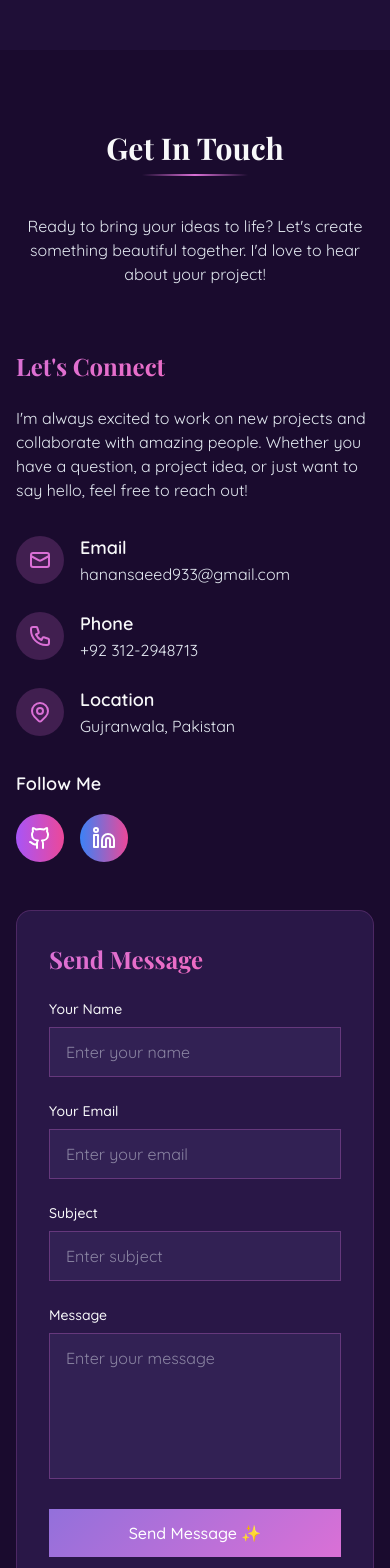
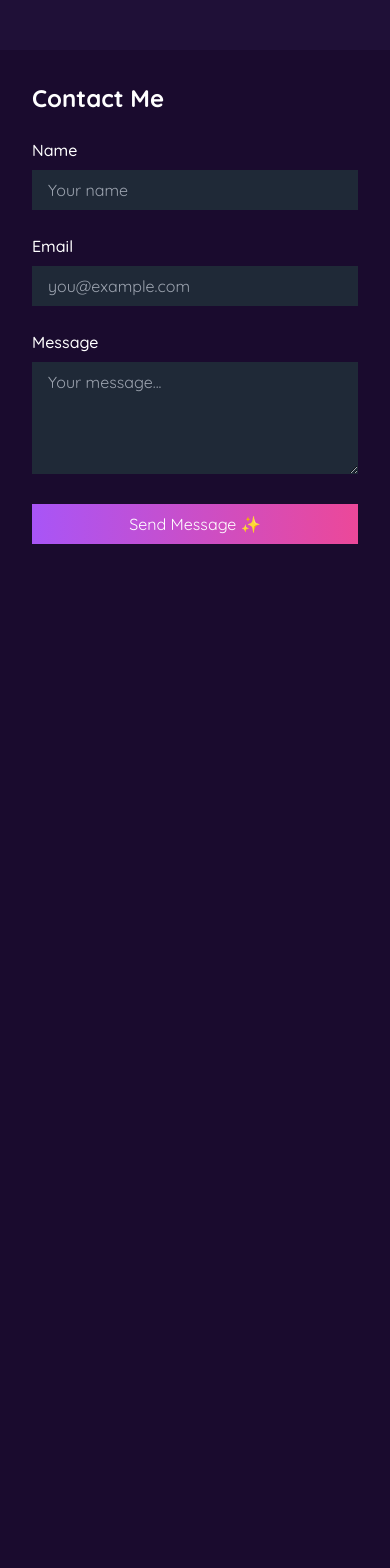
Before and after one commit to Ha-n-an/Portfolio, a Next.js app: page / in a window 390 px wide. Shown: the part 6340-7908 px from the top of the page. After the commit the page ends 6916 px from the top, so only its background shows below. Built offline with nearby package versions, Linux system fonts and the light colour scheme.

Commit message:
Update contact form with Formspree and inline thank you message

```diff
--- a/components/contact.tsx
+++ b/components/contact.tsx
@@ -1,242 +1,324 @@
-"use client"
+// "use client"
 
-import type React from "react"
-import { useState } from "react"
-import { Github, Linkedin } from "lucide-react"
+// import type React from "react"
+// import { useState } from "react"
+// import { Github, Linkedin } from "lucide-react"
+
+// export default function Contact() {
+//   const [formData, setFormData] = useState({
+//     name: "",
+//     email: "",
+//     subject: "",
+//     message: "",
+//   })
+//   const [showSuccess, setShowSuccess] = useState(false)
+
+//   const handleChange = (e: React.ChangeEvent<HTMLInputElement | HTMLTextAreaElement>) => {
+//     setFormData({
+//       ...formData,
+//       [e.target.name]: e.target.value,
+//     })
+//   }
+
+//   const handleSubmit = (e: React.FormEvent) => {
+//     e.preventDefault()
+//     // Here you would typically send the form data to your backend
+//     console.log("Form submitted:", formData)
+//     setShowSuccess(true)
+//     setTimeout(() => setShowSuccess(false), 5000)
+//     setFormData({ name: "", email: "", subject: "", message: "" })
+//   }
+
+//   return (
+//     <section id="contact" className="py-20 bg-midnight relative">
+//       <div className="container mx-auto px-4 md:px-8">
+//         <div className="text-center mb-16">
+//           <h2 className="text-3xl md:text-4xl font-bold mb-4 font-display section-title">Get In Touch</h2>
+//           <p className="text-stardust max-w-2xl mx-auto mt-8">
+//             Ready to bring your ideas to life? Let's create something beautiful together. I'd love to hear about your
+//             project!
+//           </p>
+//         </div>
+
+//         <div className="grid grid-cols-1 lg:grid-cols-2 gap-12">
+//           {/* Contact Information */}
+//           <div>
+//             <h3 className="text-2xl font-bold mb-6 gradient-text font-display">Let's Connect</h3>
+//             <p className="text-stardust mb-8">
+//               I'm always excited to work on new projects and collaborate with amazing people. Whether you have a
+//               question, a project idea, or just want to say hello, feel free to reach out!
+//             </p>
+
+//             <div className="space-y-6">
+//               <div className="flex items-center space-x-4">
+//                 <div className="w-12 h-12 bg-orchid/20 rounded-full flex items-center justify-center">
+//                   <svg
+//                     className="w-6 h-6 text-orchid contact-icon"
+//                     fill="none"
+//                     stroke="currentColor"
+//                     viewBox="0 0 24 24"
+//                   >
+//                     <path
+//                       strokeLinecap="round"
+//                       strokeLinejoin="round"
+//                       strokeWidth="2"
+//                       d="M3 8l7.89 4.26a2 2 0 002.22 0L21 8M5 19h14a2 2 0 002-2V7a2 2 0 00-2-2H5a2 2 0 00-2 2v10a2 2 0 002 2z"
+//                     />
+//                   </svg>
+//                 </div>
+//                 <div>
+//                   <h4 className="text-lg font-semibold text-starlight">Email</h4>
+//                   <p className="text-stardust">hanansaeed933@gmail.com</p>
+//                 </div>
+//               </div>
+
+//               <div className="flex items-center space-x-4">
+//                 <div className="w-12 h-12 bg-orchid/20 rounded-full flex items-center justify-center">
+//                   <svg
+//                     className="w-6 h-6 text-orchid contact-icon"
+//                     fill="none"
+//                     stroke="currentColor"
+//                     viewBox="0 0 24 24"
+//                   >
+//                     <path
+//                       strokeLinecap="round"
+//                       strokeLinejoin="round"
+//                       strokeWidth="2"
+//                       d="M3 5a2 2 0 012-2h3.28a1 1 0 01.948.684l1.498 4.493a1 1 0 01-.502 1.21l-2.257 1.13a11.042 11.042 0 005.516 5.516l1.13-2.257a1 1 0 011.21-.502l4.493 1.498a1 1 0 01.684.949V19a2 2 0 01-2 2h-1C9.716 21 3 14.284 3 6V5z"
+//                     />
+//                   </svg>
+//                 </div>
+//                 <div>
+//                   <h4 className="text-lg font-semibold text-starlight">Phone</h4>
+//                   <p className="text-stardust">+92 312-2948713</p>
+//                 </div>
+//               </div>
+
+//               <div className="flex items-center space-x-4">
+//                 <div className="w-12 h-12 bg-orchid/20 rounded-full flex items-center justify-center">
+//                   <svg
+//                     className="w-6 h-6 text-orchid contact-icon"
+//                     fill="none"
+//                     stroke="currentColor"
+//                     viewBox="0 0 24 24"
+//                   >
+//                     <path
+//                       strokeLinecap="round"
+//                       strokeLinejoin="round"
+//                       strokeWidth="2"
+//                       d="M17.657 16.657L13.414 20.9a1.998 1.998 0 01-2.827 0l-4.244-4.243a8 8 0 1111.314 0z"
+//                     />
+//                     <path
+//                       strokeLinecap="round"
+//                       strokeLinejoin="round"
+//                       strokeWidth="2"
+//                       d="M15 11a3 3 0 11-6 0 3 3 0 016 0z"
+//                     />
+//                   </svg>
+//                 </div>
+//                 <div>
+//                   <h4 className="text-lg font-semibold text-starlight">Location</h4>
+//                   <p className="text-stardust">Gujranwala, Pakistan</p>
+//                 </div>
+//               </div>
+//             </div>
+
+//             {/* Social Links */}
+//             <div className="mt-8">
+//               <h4 className="text-lg font-semibold mb-4 text-starlight">Follow Me</h4>
+//               <div className="flex space-x-4">
+//                 <a
+//       href="https://github.com/Ha-n-an"
+//       target="_blank"
+//       rel="noopener noreferrer"
+//       className="w-12 h-12 bg-gradient-to-r from-purple-500 to-pink-500 rounded-full flex items-center justify-center hover:scale-110 transition-transform"
+//     >
+//       <Github className="w-6 h-6 text-white" />
+//     </a>
+//     <a
+//       href="https://www.linkedin.com/in/hanan-saeed-76013a247"
+//       target="_blank"
+//       rel="noopener noreferrer"
+//       className="w-12 h-12 bg-gradient-to-r from-blue-500 to-pink-500 rounded-full flex items-center justify-center hover:scale-110 transition-transform"
+//     >
+//       <Linkedin className="w-6 h-6 text-white" />
+//     </a>
+
+//               </div>
+//             </div>
+//           </div>
+
+//           {/* Contact Form */}
+//           <div className="card p-8 border border-orchid/20">
+//             <h3 className="text-2xl font-bold mb-6 gradient-text font-display">Send Message</h3>
+
+//             {showSuccess && (
+//               <div className="success-message" style={{ display: "block" }}>
+//                 <p>Thank you for your message! I'll get back to you soon. 💜</p>
+//               </div>
+//             )}
+
+//            <form
+//   action="https://formspree.io/f/mzzvzleg"
+//   method="POST"
+//   className="space-y-6"
+// >
+//   <div className="grid grid-cols-1 md:grid-cols-2 gap-6">
+//     <div>
+//       <label htmlFor="name" className="block text-sm font-medium text-starlight mb-2">
+//         Your Name
+//       </label>
+//       <input
+//         type="text"
+//         id="name"
+//         name="name"
+//         required
+//         className="form-input w-full px-4 py-3 rounded-lg"
+//         placeholder="Enter your name"
+//       />
+//     </div>
+//     <div>
+//       <label htmlFor="email" className="block text-sm font-medium text-starlight mb-2">
+//         Your Email
+//       </label>
+//       <input
+//         type="email"
+//         id="email"
+//         name="email"
+//         required
+//         className="form-input w-full px-4 py-3 rounded-lg"
+//         placeholder="Enter your email"
+//       />
+//     </div>
+//   </div>
+
+//   <div>
+//     <label htmlFor="subject" className="block text-sm font-medium text-starlight mb-2">
+//       Subject
+//     </label>
+//     <input
+//       type="text"
+//       id="subject"
+//       name="subject"
+//       required
+//       className="form-input w-full px-4 py-3 rounded-lg"
+//       placeholder="Enter subject"
+//     />
+//   </div>
+
+//   <div>
+//     <label htmlFor="message" className="block text-sm font-medium text-starlight mb-2">
+//       Message
+//     </label>
+//     <textarea
+//       id="message"
+//       name="message"
+//       required
+//       rows={5}
+//       className="form-input w-full px-4 py-3 rounded-lg resize-none"
+//       placeholder="Enter your message"
+//         />
+//         </div>
+
+//             <button type="submit" className="btn-gradient w-full px-6 py-3 rounded-lg font-medium">
+//           Send Message ✨
+//           </button>
+//         </form>
+//           </div>
+//         </div>
+//       </div>
+//       {/* Footer */}
+//       <div className="mt-20 pt-8 border-t border-orchid/20 text-center">
+//         <p className="text-stardust">
+//           © 2025 All rights reserved by <span className="gradient-text font-semibold">Hanan Saeed</span>
+//         </p>
+//       </div>
+//     </section>
+//   )
+// }
+import { useState } from "react";
+import { CardContent } from "@/components/ui/card";
 
 export default function Contact() {
-  const [formData, setFormData] = useState({
-    name: "",
-    email: "",
-    subject: "",
-    message: "",
-  })
-  const [showSuccess, setShowSuccess] = useState(false)
+  const [submitted, setSubmitted] = useState(false);
 
-  const handleChange = (e: React.ChangeEvent<HTMLInputElement | HTMLTextAreaElement>) => {
-    setFormData({
-      ...formData,
-      [e.target.name]: e.target.value,
-    })
+  const handleSubmit = async (e) => {
+    e.preventDefault();
+    const form = e.target;
+    const data = new FormData(form);
+
+    const res = await fetch("https://formspree.io/f/mzzvzleg", {
+      method: "POST",
+      body: data,
+      headers: {
+        Accept: "application/json",
+      },
+    });
+
+    if (res.ok) {
+      setSubmitted(true);
+      form.reset();
     }
-
-  const handleSubmit = (e: React.FormEvent) => {
-    e.preventDefault()
-    // Here you would typically send the form data to your backend
-    console.log("Form submitted:", formData)
-    setShowSuccess(true)
-    setTimeout(() => setShowSuccess(false), 5000)
-    setFormData({ name: "", email: "", subject: "", message: "" })
-  }
+  };
 
   return (
-    <section id="contact" className="py-20 bg-midnight relative">
-      <div className="container mx-auto px-4 md:px-8">
-        <div className="text-center mb-16">
-          <h2 className="text-3xl md:text-4xl font-bold mb-4 font-display section-title">Get In Touch</h2>
-          <p className="text-stardust max-w-2xl mx-auto mt-8">
-            Ready to bring your ideas to life? Let's create something beautiful together. I'd love to hear about your
-            project!
-          </p>
+    <CardContent className="p-8">
+      <h3 className="text-2xl font-bold text-white mb-6">Contact Me</h3>
+
+      {submitted ? (
+        <div className="text-green-400 text-lg font-semibold">
+          ✅ Thank you! Your message has been sent.
         </div>
-
-        <div className="grid grid-cols-1 lg:grid-cols-2 gap-12">
-          {/* Contact Information */}
+      ) : (
+        <form onSubmit={handleSubmit} className="space-y-6">
           <div>
-            <h3 className="text-2xl font-bold mb-6 gradient-text font-display">Let's Connect</h3>
-            <p className="text-stardust mb-8">
-              I'm always excited to work on new projects and collaborate with amazing people. Whether you have a
-              question, a project idea, or just want to say hello, feel free to reach out!
-            </p>
-
-            <div className="space-y-6">
-              <div className="flex items-center space-x-4">
-                <div className="w-12 h-12 bg-orchid/20 rounded-full flex items-center justify-center">
-                  <svg
-                    className="w-6 h-6 text-orchid contact-icon"
-                    fill="none"
-                    stroke="currentColor"
-                    viewBox="0 0 24 24"
-                  >
-                    <path
-                      strokeLinecap="round"
-                      strokeLinejoin="round"
-                      strokeWidth="2"
-                      d="M3 8l7.89 4.26a2 2 0 002.22 0L21 8M5 19h14a2 2 0 002-2V7a2 2 0 00-2-2H5a2 2 0 00-2 2v10a2 2 0 002 2z"
-                    />
-                  </svg>
-                </div>
-                <div>
-                  <h4 className="text-lg font-semibold text-starlight">Email</h4>
-                  <p className="text-stardust">hanansaeed933@gmail.com</p>
-                </div>
-              </div>
-
-              <div className="flex items-center space-x-4">
-                <div className="w-12 h-12 bg-orchid/20 rounded-full flex items-center justify-center">
-                  <svg
-                    className="w-6 h-6 text-orchid contact-icon"
-                    fill="none"
-                    stroke="currentColor"
-                    viewBox="0 0 24 24"
-                  >
-                    <path
-                      strokeLinecap="round"
-                      strokeLinejoin="round"
-                      strokeWidth="2"
-                      d="M3 5a2 2 0 012-2h3.28a1 1 0 01.948.684l1.498 4.493a1 1 0 01-.502 1.21l-2.257 1.13a11.042 11.042 0 005.516 5.516l1.13-2.257a1 1 0 011.21-.502l4.493 1.498a1 1 0 01.684.949V19a2 2 0 01-2 2h-1C9.716 21 3 14.284 3 6V5z"
-                    />
-                  </svg>
-                </div>
-                <div>
-                  <h4 className="text-lg font-semibold text-starlight">Phone</h4>
-                  <p className="text-stardust">+92 312-2948713</p>
-                </div>
-              </div>
-
-              <div className="flex items-center space-x-4">
-                <div className="w-12 h-12 bg-orchid/20 rounded-full flex items-center justify-center">
-                  <svg
-                    className="w-6 h-6 text-orchid contact-icon"
-                    fill="none"
-                    stroke="currentColor"
-                    viewBox="0 0 24 24"
-                  >
-                    <path
-                      strokeLinecap="round"
-                      strokeLinejoin="round"
-                      strokeWidth="2"
-                      d="M17.657 16.657L13.414 20.9a1.998 1.998 0 01-2.827 0l-4.244-4.243a8 8 0 1111.314 0z"
-                    />
-                    <path
-                      strokeLinecap="round"
-                      strokeLinejoin="round"
-                      strokeWidth="2"
-                      d="M15 11a3 3 0 11-6 0 3 3 0 016 0z"
-                    />
-                  </svg>
-                </div>
-                <div>
-                  <h4 className="text-lg font-semibold text-starlight">Location</h4>
-                  <p className="text-stardust">Gujranwala, Pakistan</p>
-                </div>
-              </div>
-            </div>
-
-            {/* Social Links */}
-            <div className="mt-8">
-              <h4 className="text-lg font-semibold mb-4 text-starlight">Follow Me</h4>
-              <div className="flex space-x-4">
-                <a
-      href="https://github.com/Ha-n-an"
-      target="_blank"
-      rel="noopener noreferrer"
-      className="w-12 h-12 bg-gradient-to-r from-purple-500 to-pink-500 rounded-full flex items-center justify-center hover:scale-110 transition-transform"
-    >
-      <Github className="w-6 h-6 text-white" />
-    </a>
-    <a
-      href="https://www.linkedin.com/in/hanan-saeed-76013a247"
-      target="_blank"
-      rel="noopener noreferrer"
-      className="w-12 h-12 bg-gradient-to-r from-blue-500 to-pink-500 rounded-full flex items-center justify-center hover:scale-110 transition-transform"
-    >
-      <Linkedin className="w-6 h-6 text-white" />
-    </a>
-
-              </div>
-            </div>
-          </div>
-
-          {/* Contact Form */}
-          <div className="card p-8 border border-orchid/20">
-            <h3 className="text-2xl font-bold mb-6 gradient-text font-display">Send Message</h3>
-
-            {showSuccess && (
-              <div className="success-message" style={{ display: "block" }}>
-                <p>Thank you for your message! I'll get back to you soon. 💜</p>
-              </div>
-            )}
-
-            <form onSubmit={handleSubmit} className="space-y-6">
-              <div className="grid grid-cols-1 md:grid-cols-2 gap-6">
-                <div>
-                  <label htmlFor="name" className="block text-sm font-medium text-starlight mb-2">
-                    Your Name
+            <label htmlFor="name" className="block text-white font-medium mb-2">
+              Name
             </label>
             <input
               type="text"
               id="name"
               name="name"
-                    value={formData.name}
-                    onChange={handleChange}
               required
-                    className="form-input w-full px-4 py-3 rounded-lg"
-                    placeholder="Enter your name"
+              placeholder="Your name"
+              className="w-full px-4 py-2 rounded-lg bg-gray-800 text-white focus:outline-none focus:ring-2 focus:ring-purple-500"
             />
           </div>
           <div>
-                  <label htmlFor="email" className="block text-sm font-medium text-starlight mb-2">
-                    Your Email
+            <label htmlFor="email" className="block text-white font-medium mb-2">
+              Email
             </label>
             <input
               type="email"
               id="email"
               name="email"
-                    value={formData.email}
-                    onChange={handleChange}
               required
-                    className="form-input w-full px-4 py-3 rounded-lg"
-                    placeholder="Enter your email"
+              placeholder="you@example.com"
+              className="w-full px-4 py-2 rounded-lg bg-gray-800 text-white focus:outline-none focus:ring-2 focus:ring-purple-500"
             />
           </div>
-              </div>
-
           <div>
-                <label htmlFor="subject" className="block text-sm font-medium text-starlight mb-2">
-                  Subject
-                </label>
-                <input
-                  type="text"
-                  id="subject"
-                  name="subject"
-                  value={formData.subject}
-                  onChange={handleChange}
-                  required
-                  className="form-input w-full px-4 py-3 rounded-lg"
-                  placeholder="Enter subject"
-                />
-              </div>
-
-              <div>
-                <label htmlFor="message" className="block text-sm font-medium text-starlight mb-2">
+            <label htmlFor="message" className="block text-white font-medium mb-2">
               Message
             </label>
             <textarea
               id="message"
               name="message"
-                  value={formData.message}
-                  onChange={handleChange}
+              rows={4}
               required
-                  rows={5}
-                  className="form-input w-full px-4 py-3 rounded-lg resize-none"
-                  placeholder="Enter your message"
-                />
+              placeholder="Your message..."
+              className="w-full px-4 py-2 rounded-lg bg-gray-800 text-white focus:outline-none focus:ring-2 focus:ring-purple-500"
+            ></textarea>
           </div>
 
-              <button type="submit" className="btn-gradient w-full px-6 py-3 rounded-lg font-medium">
+          <button
+            type="submit"
+            className="w-full bg-gradient-to-r from-purple-500 to-pink-500 text-white py-2 px-4 rounded-lg hover:scale-105 transition-transform"
+          >
             Send Message ✨
           </button>
         </form>
-          </div>
-        </div>
-      </div>
-      {/* Footer */}
-      <div className="mt-20 pt-8 border-t border-orchid/20 text-center">
-        <p className="text-stardust">
-          © 2025 All rights reserved by <span className="gradient-text font-semibold">Hanan Saeed</span>
-        </p>
-      </div>
-    </section>
-  )
+      )}
+    </CardContent>
+  );
 }
```
Lines whose indentation alone changed are shown as unchanged.
